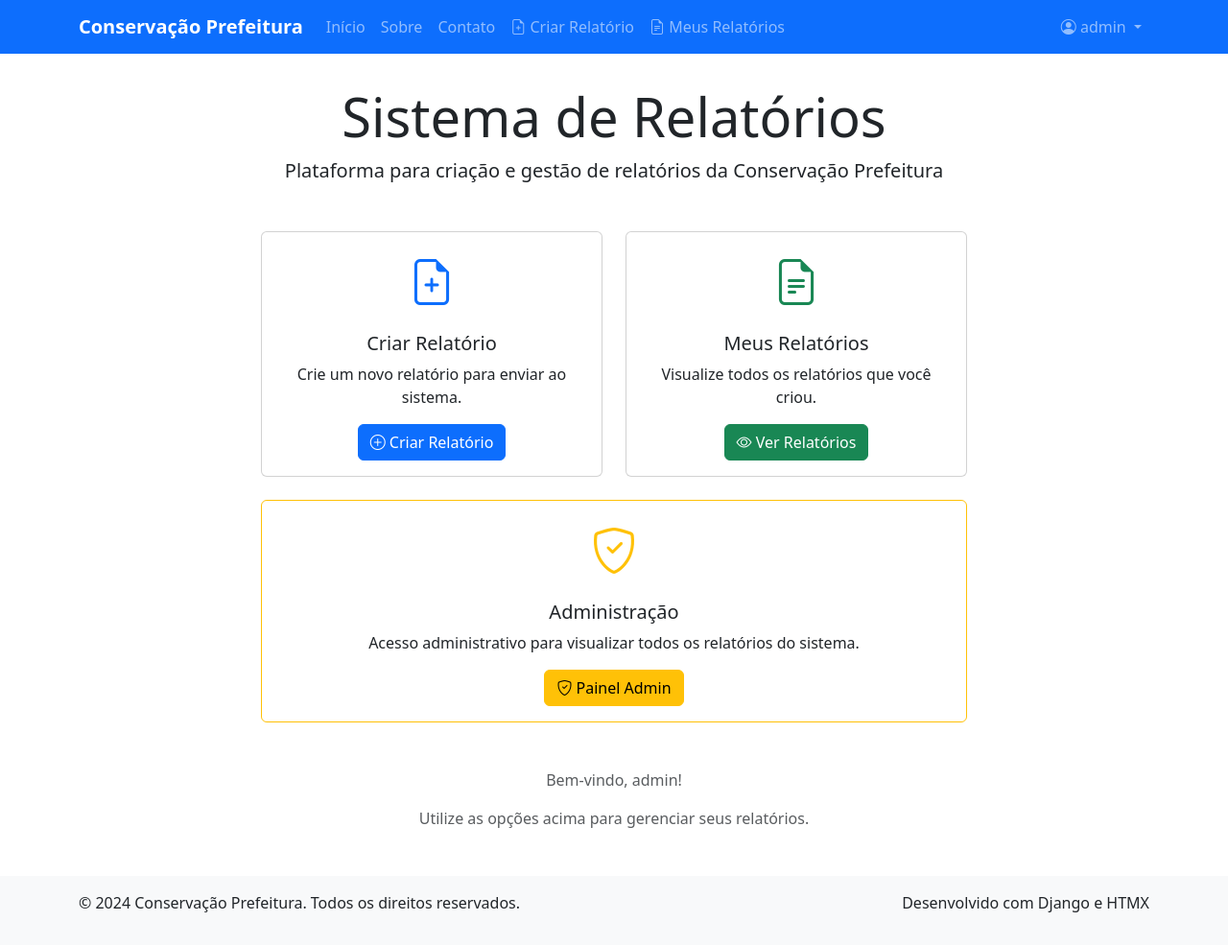
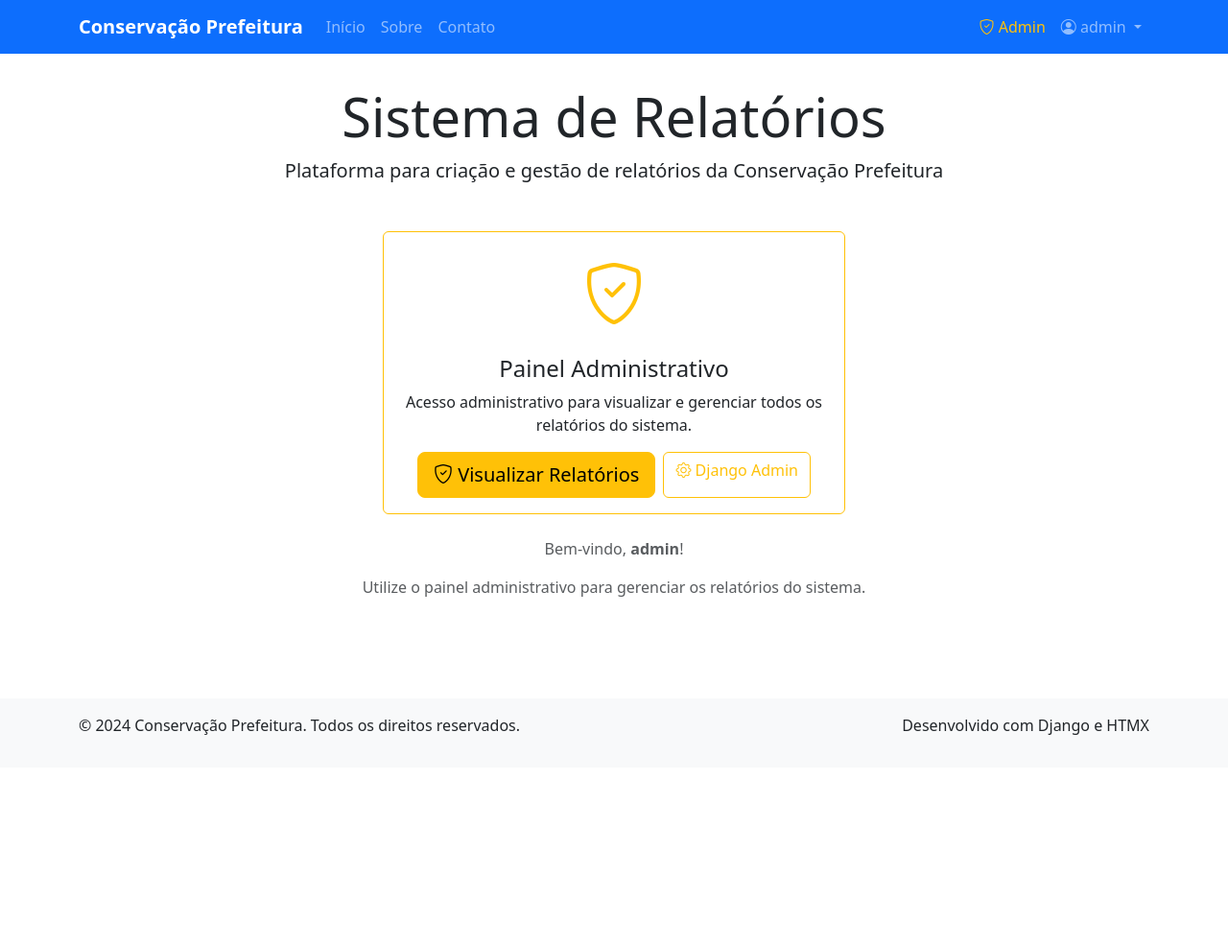
Before and after one commit to Rick0012345/conservacao-prefeitura, a Django app: page / in a window 1280 px wide. Shown: the whole page at 96% size. After the commit the page ends 766 px from the top, so only its background shows below. Run offline with Django 5.2, Linux system fonts and the light colour scheme; a user stored in the database is signed in; some libraries are stand-ins or nearby versions.

Commit message:
correção na versão do admin

```diff
--- a/core/templates/core/admin_relatorios.html
+++ b/core/templates/core/admin_relatorios.html
@@ -10,10 +10,7 @@
                 <i class="bi bi-shield-check"></i> Administração - Relatórios
                 <span class="badge bg-warning ms-2">{{ total_relatorios }}</span>
             </h2>
-            <div class="d-flex gap-2">
-                <a href="{% url 'core:criar_relatorio' %}" class="btn btn-outline-primary">
-                    <i class="bi bi-plus-circle"></i> Criar Relatório
-                </a>
+            <div>
                 <a href="{% url 'admin:index' %}" class="btn btn-outline-secondary">
                     <i class="bi bi-gear"></i> Django Admin
                 </a>
--- a/core/templates/core/base.html
+++ b/core/templates/core/base.html
@@ -56,7 +56,8 @@
                         <a class="nav-link" href="{% url 'core:contato' %}">Contato</a>
                     </li>
 
-                    <!-- Opções de relatórios disponíveis para todos -->
+                    <!-- Opções de relatórios apenas para usuários comuns (não administradores) -->
+                    {% if not user.is_authenticated or not user.is_staff %}
                         <li class="nav-item">
                             <a class="nav-link" href="{% url 'core:criar_relatorio' %}">
                                 <i class="bi bi-file-earmark-plus"></i> Criar Relatório
@@ -72,9 +73,23 @@
                                 {% endif %}
                             </a>
                         </li>
+                    {% endif %}
                 </ul>
 
                 <ul class="navbar-nav">
+                    <!-- Botão Admin sempre visível -->
+                    <li class="nav-item">
+                        {% if user.is_authenticated and user.is_staff %}
+                            <a class="nav-link text-warning" href="{% url 'core:admin_relatorios' %}">
+                                <i class="bi bi-shield-check"></i> Admin
+                            </a>
+                        {% else %}
+                            <a class="nav-link text-warning" href="{% url 'login' %}">
+                                <i class="bi bi-shield-lock"></i> Admin
+                            </a>
+                        {% endif %}
+                    </li>
+
                     {% if user.is_authenticated %}
                         <li class="nav-item dropdown">
                             <a class="nav-link dropdown-toggle" href="#" id="navbarDropdown" role="button" data-bs-toggle="dropdown">
@@ -84,6 +99,9 @@
                                 {% if user.is_staff %}
                                     <li><a class="dropdown-item" href="{% url 'core:admin_relatorios' %}">
                                         <i class="bi bi-shield-check"></i> Admin - Relatórios
+                                    </a></li>
+                                    <li><a class="dropdown-item" href="{% url 'admin:index' %}">
+                                        <i class="bi bi-gear"></i> Django Admin
                                     </a></li>
                                     <li><hr class="dropdown-divider"></li>
                                 {% endif %}
--- a/core/templates/core/home.html
+++ b/core/templates/core/home.html
@@ -10,7 +10,34 @@
             <p class="lead">Plataforma para criação e gestão de relatórios da Conservação Prefeitura</p>
         </div>
 
-        <!-- Opções de relatórios disponíveis para todos -->
+        {% if user.is_authenticated and user.is_staff %}
+            <!-- Painel para Administradores -->
+            <div class="row justify-content-center">
+                <div class="col-md-8">
+                    <div class="card border-warning">
+                        <div class="card-body text-center">
+                            <i class="bi bi-shield-check" style="font-size: 4rem; color: #ffc107;"></i>
+                            <h4 class="card-title mt-3">Painel Administrativo</h4>
+                            <p class="card-text">Acesso administrativo para visualizar e gerenciar todos os relatórios do sistema.</p>
+                            <div class="d-grid gap-2 d-md-flex justify-content-md-center">
+                                <a href="{% url 'core:admin_relatorios' %}" class="btn btn-warning btn-lg">
+                                    <i class="bi bi-shield-check"></i> Visualizar Relatórios
+                                </a>
+                                <a href="{% url 'admin:index' %}" class="btn btn-outline-warning">
+                                    <i class="bi bi-gear"></i> Django Admin
+                                </a>
+                            </div>
+                        </div>
+                    </div>
+                </div>
+            </div>
+
+            <div class="text-center mt-4">
+                <p class="text-muted">Bem-vindo, <strong>{{ user.username }}</strong>!</p>
+                <p class="text-muted">Utilize o painel administrativo para gerenciar os relatórios do sistema.</p>
+            </div>
+        {% else %}
+            <!-- Opções para usuários comuns (logados e não logados) -->
             <div class="row">
                 <div class="col-md-6 mb-4">
                     <div class="card h-100">
@@ -57,25 +84,7 @@
                 </div>
             </div>
 
-        <!-- Seção específica para usuários logados -->
             {% if user.is_authenticated %}
-            {% if user.is_staff %}
-                <div class="row">
-                    <div class="col-md-12 mb-4">
-                        <div class="card border-warning">
-                            <div class="card-body text-center">
-                                <i class="bi bi-shield-check" style="font-size: 3rem; color: #ffc107;"></i>
-                                <h5 class="card-title mt-3">Administração</h5>
-                                <p class="card-text">Acesso administrativo para visualizar todos os relatórios do sistema.</p>
-                                <a href="{% url 'core:admin_relatorios' %}" class="btn btn-warning">
-                                    <i class="bi bi-shield-check"></i> Painel Admin
-                                </a>
-                            </div>
-                        </div>
-                    </div>
-                </div>
-            {% endif %}
-
                 <div class="text-center mt-4">
                     <p class="text-muted">Bem-vindo, {{ user.username }}!</p>
                     <p class="text-muted">Utilize as opções acima para gerenciar seus relatórios.</p>
@@ -108,6 +117,7 @@
                     </div>
                 </div>
             {% endif %}
+        {% endif %}
     </div>
 </div>
 {% endblock %}
--- a/core/urls.py
+++ b/core/urls.py
@@ -16,7 +16,7 @@ urlpatterns = [
     path('relatorios/meus/', views.meus_relatorios, name='meus_relatorios'),
     path('relatorios/<int:pk>/', views.detalhes_relatorio_publico, name='detalhes_relatorio_publico'),
 
-    # Relatórios - Admin
-    path('admin/relatorios/', views.admin_relatorios, name='admin_relatorios'),
-    path('admin/relatorios/<int:pk>/', views.detalhes_relatorio, name='detalhes_relatorio'),
+    # Relatórios - Admin (mudança de URL para evitar conflito)
+    path('painel/relatorios/', views.admin_relatorios, name='admin_relatorios'),
+    path('painel/relatorios/<int:pk>/', views.detalhes_relatorio, name='detalhes_relatorio'),
 ]
--- a/core/views.py
+++ b/core/views.py
@@ -29,7 +29,12 @@ def is_admin(user):
     return user.is_staff or user.is_superuser
 
 def criar_relatorio(request):
-    """View para criação de relatórios com upload de imagens - disponível para todos os usuários"""
+    """View para criação de relatórios - disponível apenas para usuários comuns"""
+    # Bloquear acesso para administradores
+    if request.user.is_authenticated and request.user.is_staff:
+        messages.warning(request, 'Administradores não podem criar relatórios. Use o painel administrativo para visualizar relatórios.')
+        return redirect('core:admin_relatorios')
+
     if request.method == 'POST':
         form = RelatorioForm(request.POST, user=request.user)
         image_form = MultipleImageUploadForm(request.POST, request.FILES)
@@ -78,7 +83,12 @@ def criar_relatorio(request):
     })
 
 def meus_relatorios(request):
-    """View para visualização dos relatórios do usuário - disponível para todos"""
+    """View para visualização dos relatórios do usuário - disponível apenas para usuários comuns"""
+    # Bloquear acesso para administradores
+    if request.user.is_authenticated and request.user.is_staff:
+        messages.warning(request, 'Administradores não possuem relatórios próprios. Use o painel administrativo para visualizar todos os relatórios.')
+        return redirect('core:admin_relatorios')
+
     if request.user.is_authenticated:
         # Usuário logado: mostrar relatórios do usuário
         relatorios = Relatorio.objects.filter(usuario=request.user).prefetch_related('imagens_relatorio')
@@ -101,7 +111,12 @@ def meus_relatorios(request):
     })
 
 def detalhes_relatorio_publico(request, pk):
-    """View para visualizar detalhes de um relatório específico - para usuários não logados"""
+    """View para visualizar detalhes de um relatório específico - para usuários comuns"""
+    # Bloquear acesso para administradores (eles devem usar a view de admin)
+    if request.user.is_authenticated and request.user.is_staff:
+        messages.info(request, 'Redirecionando para o painel administrativo.')
+        return redirect('core:detalhes_relatorio', pk=pk)
+
     relatorio = get_object_or_404(
         Relatorio.objects.prefetch_related('imagens_relatorio'),
         pk=pk
@@ -113,9 +128,6 @@ def detalhes_relatorio_publico(request, pk):
     if request.user.is_authenticated:
         # Usuário logado pode ver seus próprios relatórios
         if relatorio.usuario == request.user:
-            pode_ver = True
-        # Admins podem ver todos os relatórios
-        elif is_admin(request.user):
             pode_ver = True
     else:
         # Usuário anônimo pode ver apenas relatórios da sua sessão
```
Also changed, not shown: core/templates/core/detalhes_relatorio.html (+10 -31 lines), core/templates/core/detalhes_relatorio_publico.html (+6 -1 lines). Lines whose indentation alone changed are shown as unchanged.
